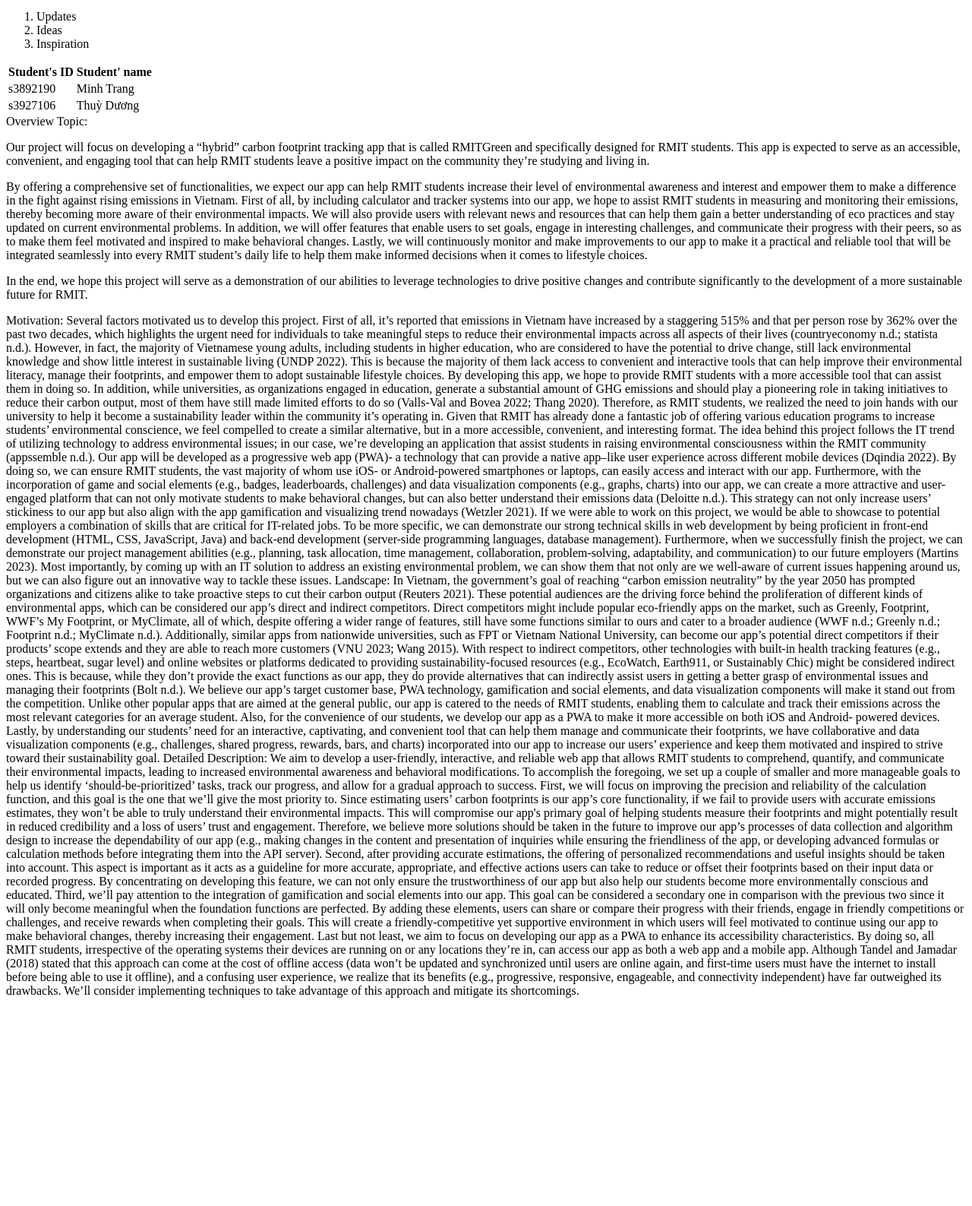
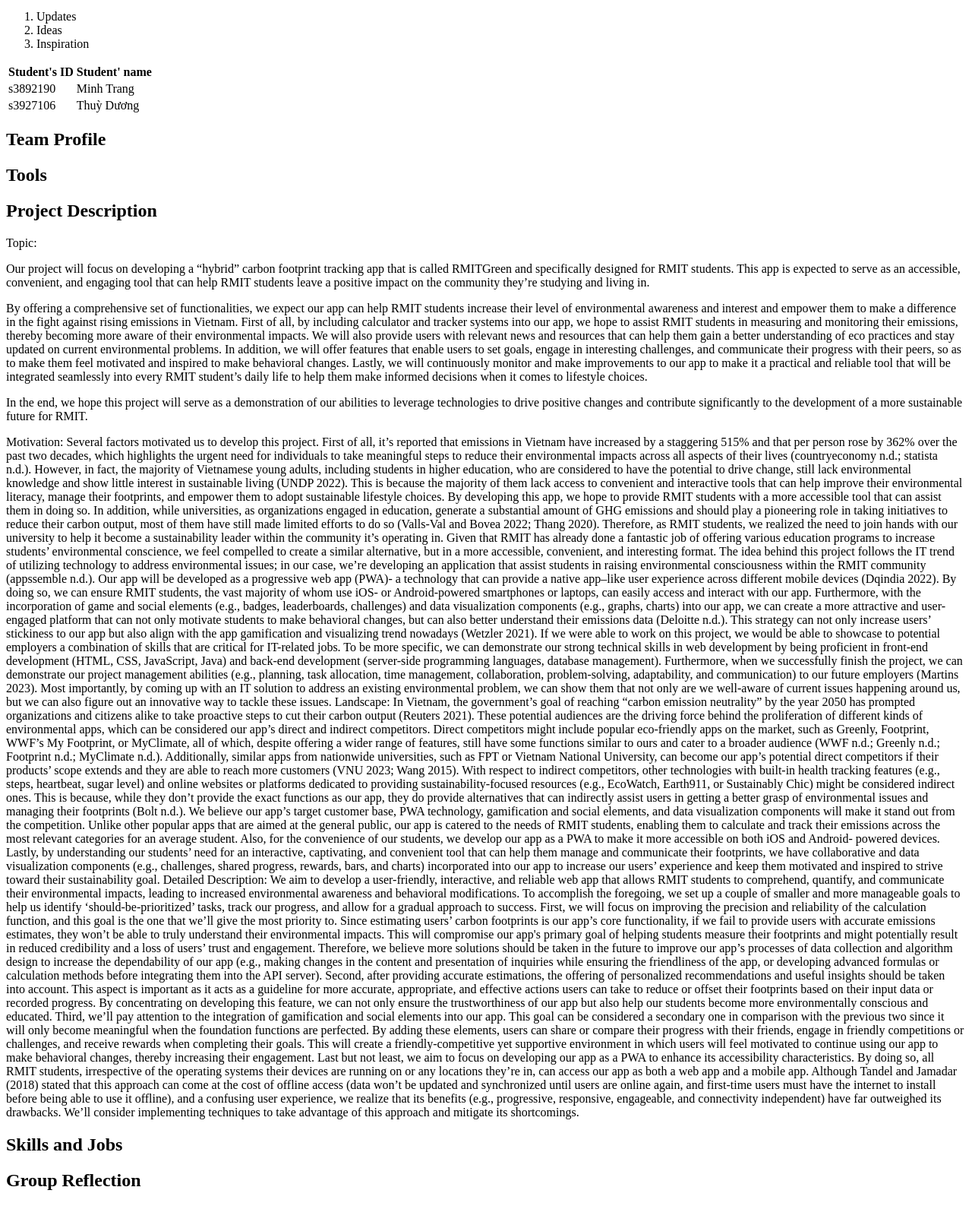
Before and after one commit to andreaxwa/Intro-to-IT-Project, a plain HTML site: page index.html in a window 1280 px wide. Shown: the part 840-2427 px from the top of the page at 76% size. Before the commit the page ends 2161 px from the top, so only its background shows below. Drawn offline with Linux system fonts and the light colour scheme.

Commit message:
Update index.html

```diff
--- a/index.html
+++ b/index.html
@@ -1,4 +1,3 @@
-<!DOCTYPE html>
 <!DOCTYPE html>
 <html lang="en">
 <head>
@@ -33,7 +32,13 @@
         <td> Thuỳ Dương </td>
 </table>
 
-  Overview
+
+    <h2>Team Profile</h2>
+
+    <h2>Tools</h2>
+
+    <h2>Project Description</h2>
+
 
   Topic:
 
@@ -70,5 +75,9 @@ Detailed Description:
 
     Last but not least, we aim to focus on developing our app as a PWA to enhance its accessibility characteristics. By doing so, all RMIT students, irrespective of the operating systems their devices are running on or any locations they’re in, can access our app as both a web app and a mobile app. Although Tandel and Jamadar (2018) stated that this approach can come at the cost of offline access (data won’t be updated and synchronized until users are online again, and first-time users must have the internet to install before being able to use it offline), and a confusing user experience, we realize that its benefits (e.g., progressive, responsive, engageable, and connectivity independent) have far outweighed its drawbacks. We’ll consider implementing techniques to take advantage of this approach and mitigate its shortcomings.
 
+    <h2>Skills and Jobs</h2>
+
+    <h2>Group Reflection</h2>
+
 </body>
 </html>
```
